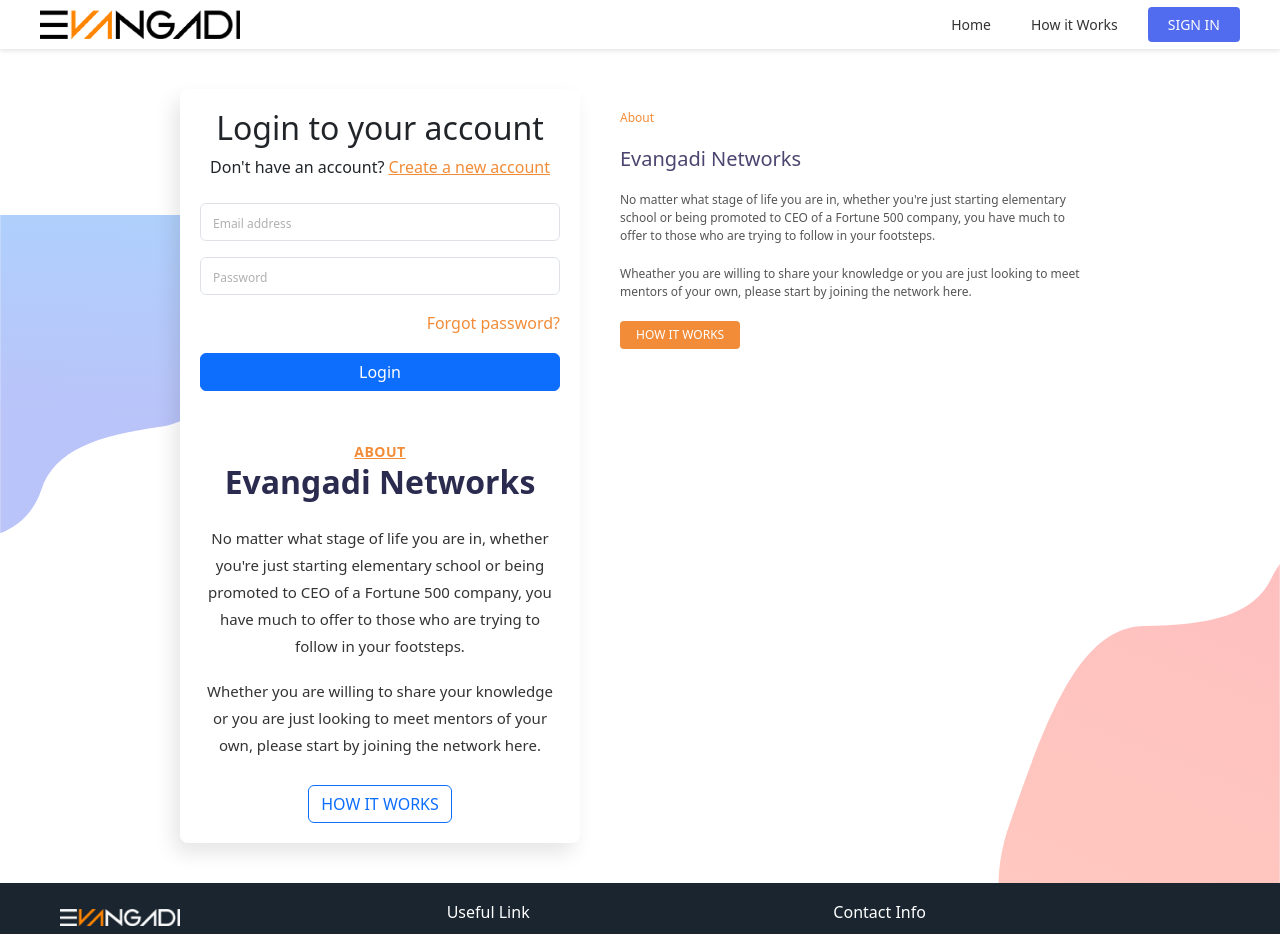
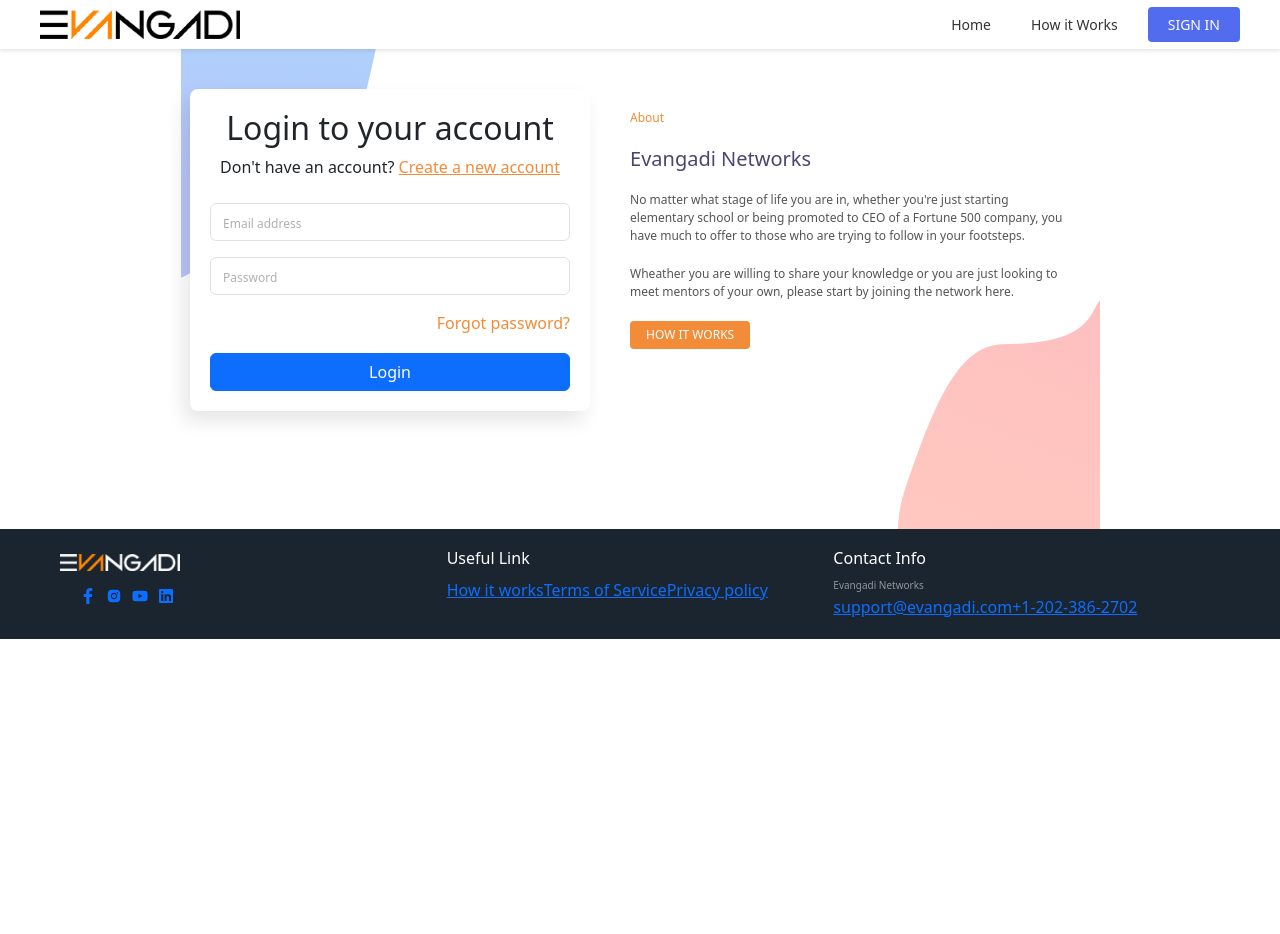
Before and after one commit to dee325-shio-it/EVANGADI_FORUM, a React (Vite) app in the folder Client/evangadi_forum/: page /auth in a window 1280 px wide. Shown: the top 934 px of the page. After the commit the page ends 800 px from the top, so only its background shows below. Built offline with nearby package versions, Linux system fonts and the light colour scheme.

Commit message:
FrontEnd V3 Corrected

```diff
--- a/Client/evangadi_forum/src/components/SignIn.jsx
+++ b/Client/evangadi_forum/src/components/SignIn.jsx
@@ -120,7 +120,7 @@
         </button>
       </form>
 
-      <div className="info-box mt-5 text-center">
+      {/* <div className="info-box mt-5 text-center">
         <Link className="about-label" to="/about">
           About
         </Link>
@@ -142,7 +142,7 @@
         >
           HOW IT WORKS
         </Link>
-      </div>
+      </div> */}
     </div>
   );
 };
--- a/Client/evangadi_forum/src/components/SignUp.jsx
+++ b/Client/evangadi_forum/src/components/SignUp.jsx
@@ -143,13 +143,13 @@
           </NavLink>
         </h6>
 
-        <button type="submit" className="btn btn-primary w-100 auth-button">
+        {/* <button type="submit" className="btn btn-primary w-100 auth-button">
           Agree and Join
-        </button>
+        </button> */}
       </form>
 
-      {/* Info Box */}
-      <div className="info-box mt-5 text-center">
+      Info Box
+      {/* <div className="info-box mt-5 text-center">
         <Link className="about-label" to="/about">
           About
         </Link>
@@ -171,7 +171,7 @@
         >
           HOW IT WORKS
         </Link>
-      </div>
+      </div> */}
     </div>
   );
 };
--- a/Client/evangadi_forum/src/pages/About.jsx
+++ b/Client/evangadi_forum/src/pages/About.jsx
@@ -1,6 +1,6 @@
 import React from "react";
 import { NavLink } from "react-router-dom";
-import "./about.css"
+import "./about.css";
 
 /**
  * About – Evangadi Forum
```
Also changed, not shown: 1 other file (tests, documents, lock files or other folders).
